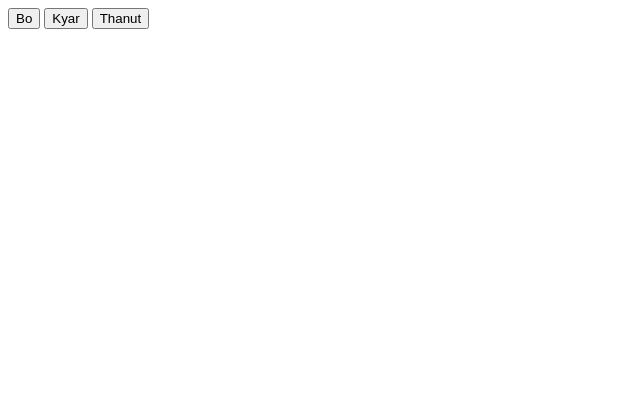
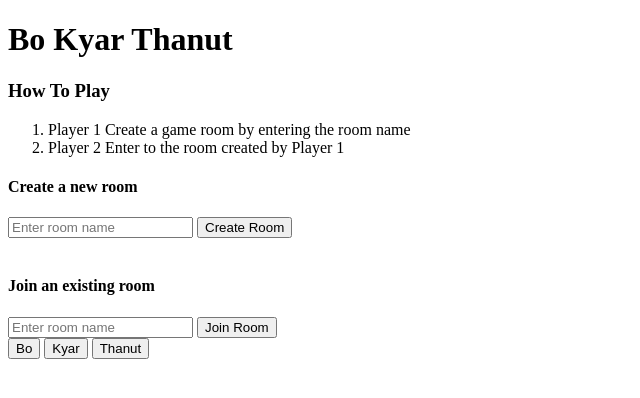
Before and after one commit to soezayar3/bkt, a website: page index.html in a window 1280 px wide. Shown: the whole page, without its empty margins (0-640 px from the left). Drawn offline with nearby package versions, Linux system fonts and the light colour scheme; no server answers.

Commit message:
adding room feature in index but these room feature can't working right now

```diff
--- a/index.html
+++ b/index.html
@@ -5,10 +5,23 @@
   <title>Bo Kyar Thanut</title>
 </head>
 <body>
-
+  <div><h1>Bo Kyar Thanut</h1></div>
 <div id='status'> </div>
 <div id='gameStatus'> </div>
-
+<div class="menu">
+        <h3>How To Play</h3>
+        <ol>
+          <li>Player 1 Create a game room by entering the room name</li>
+          <li>Player 2 Enter to the room created by Player 1</li>
+        </ol>
+        <h4>Create a new room</h4>
+        <input type="text" name="newRoom" id="newRooom" placeholder="Enter room name" required>
+        <button id="new">Create Room</button>
+        <br><br>
+        <h4>Join an existing room</h4>
+        <input type="text" name="joinRoom" id="joinRoom" placeholder="Enter room name" required>
+        <button id="join">Join Room</button>
+      </div>
 <div id='play'>
   <button id="Bo">Bo</button>
   <button id="Kyar">Kyar</button>
@@ -17,9 +30,9 @@
 
 <script src="/socket.io/socket.io.js"></script>
 <script>
-  var sock = io();
-  sock.on('msg', onStatusMessage);
-  sock.on('gameMsg', onGameMessage);
+  var socket = io();
+  socket.on('msg', onStatusMessage);
+  socket.on('gameMsg', onGameMessage);
 
   function hideShow() {
     var x = document.getElementById('play');
@@ -50,7 +63,7 @@
     ['Bo', 'Kyar', 'Thanut'].forEach(function(figure) {
       var put = document.getElementById(figure);
       put.addEventListener('click', function() {
-        sock.emit('turn', figure);
+        socket.emit('turn', figure);
       });
     });
   })();
```
